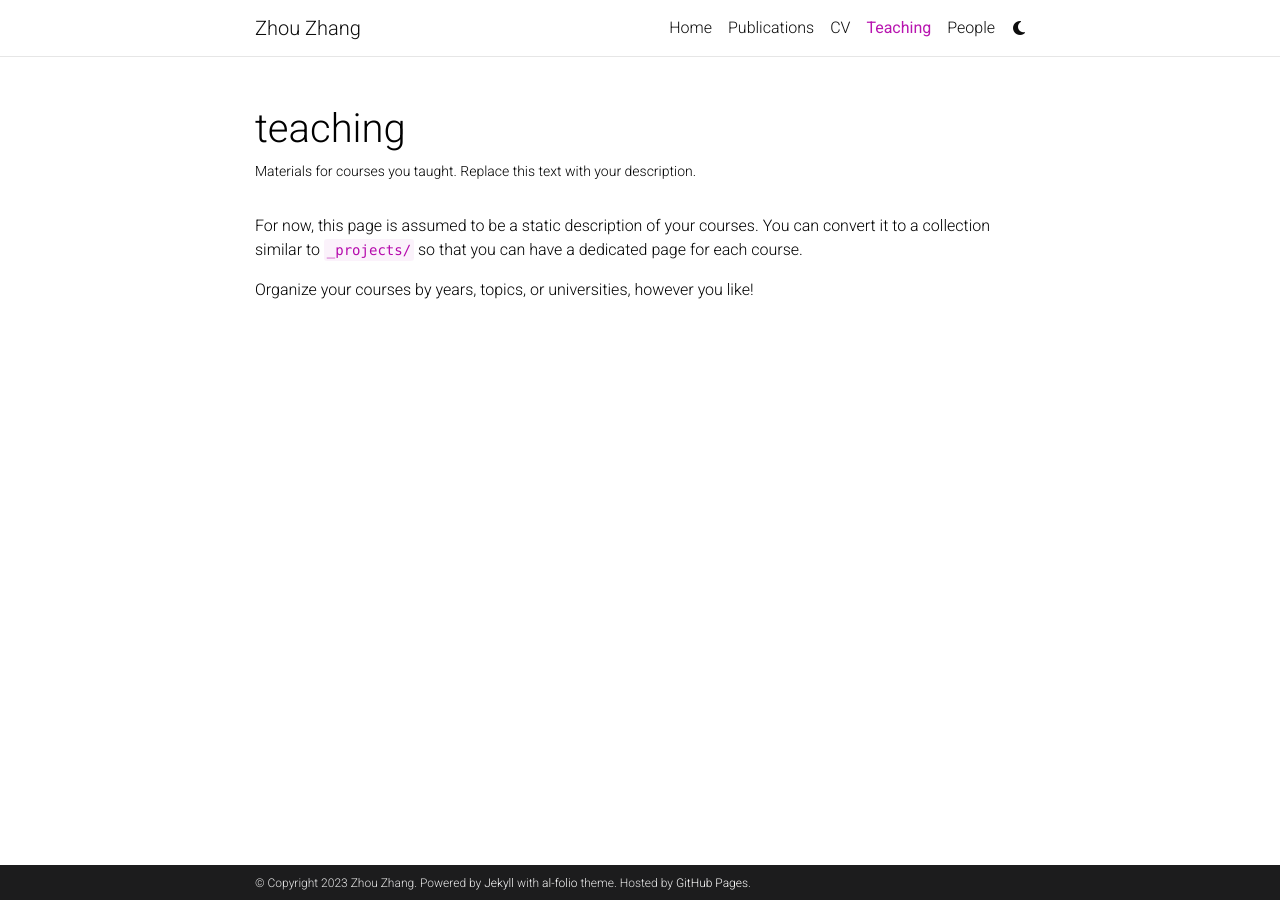
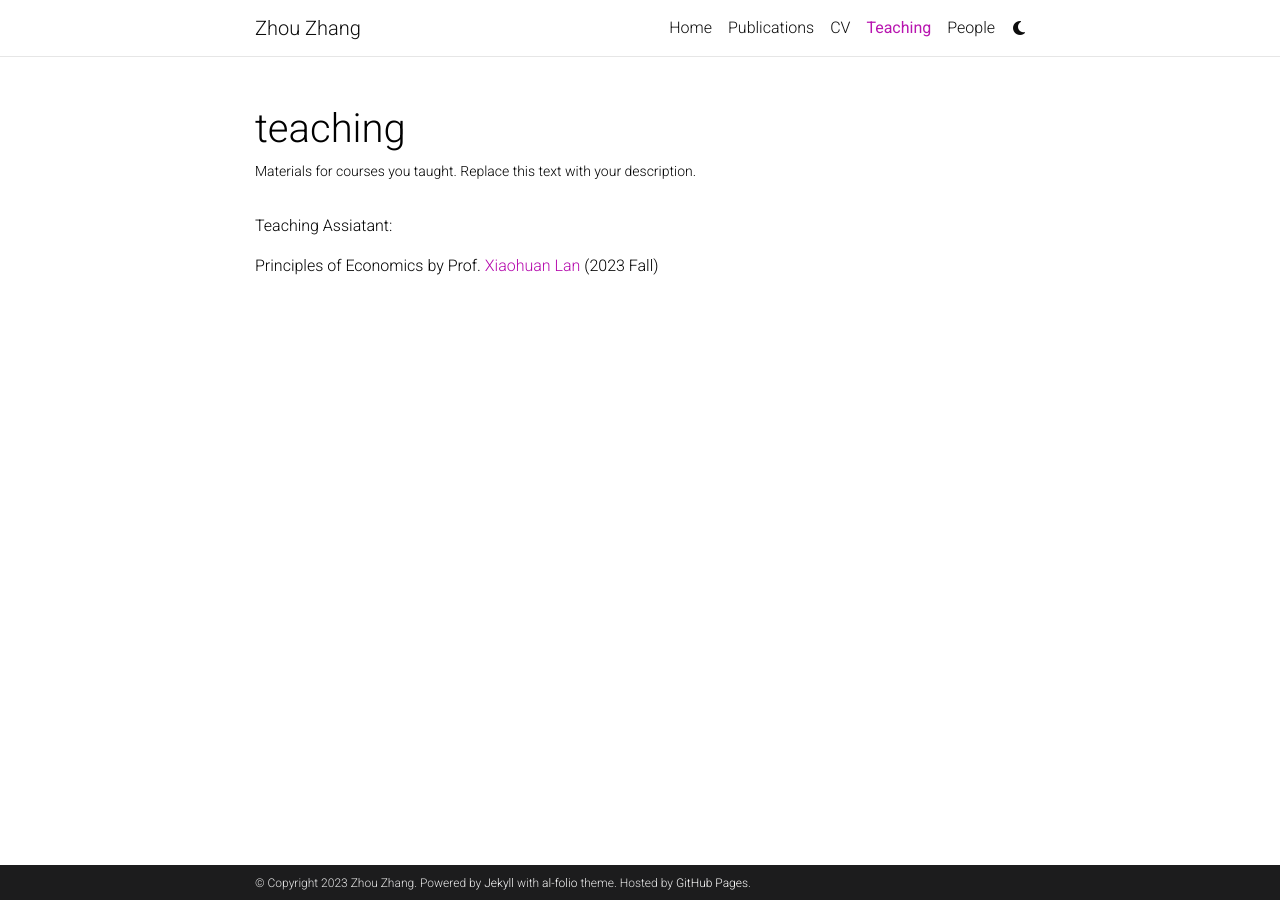
Before and after one commit to fduzz/fduzz.github.io, a Jekyll site: the page built from _pages/teaching.md, in a window 1280 px wide. Built offline with Jekyll 4.4.1, drawn with Linux system fonts in a browser that asks for light colours; comment, search, counter and statistics services are not loaded; a style sheet for code colours, icons or effects is not loaded.

Commit message:
Update teaching.md

```diff
--- a/_pages/teaching.md
+++ b/_pages/teaching.md
@@ -7,6 +7,6 @@
 nav_order: 5
 ---
 
-For now, this page is assumed to be a static description of your courses. You can convert it to a collection similar to `_projects/` so that you can have a dedicated page for each course.
+Teaching Assiatant:
 
-Organize your courses by years, topics, or universities, however you like!
+Principles of Economics by Prof. [Xiaohuan Lan](https://xiaohuanlan.weebly.com/) (2023 Fall)
```
